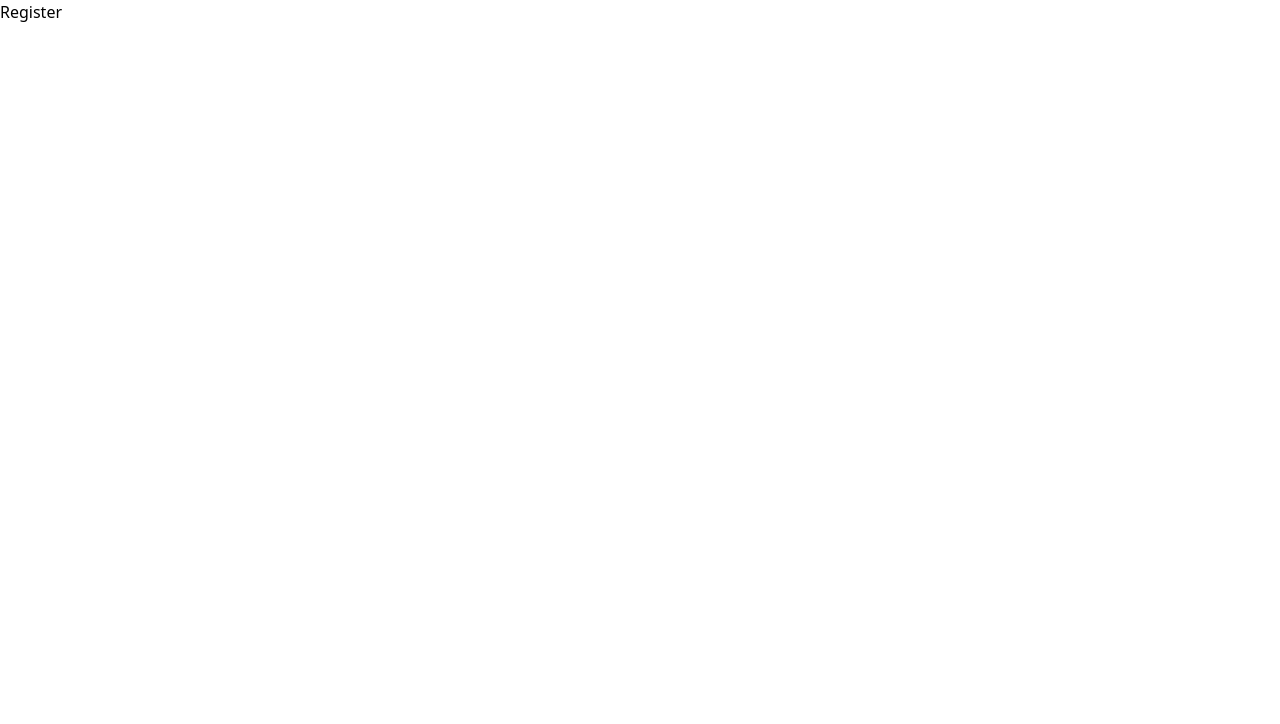
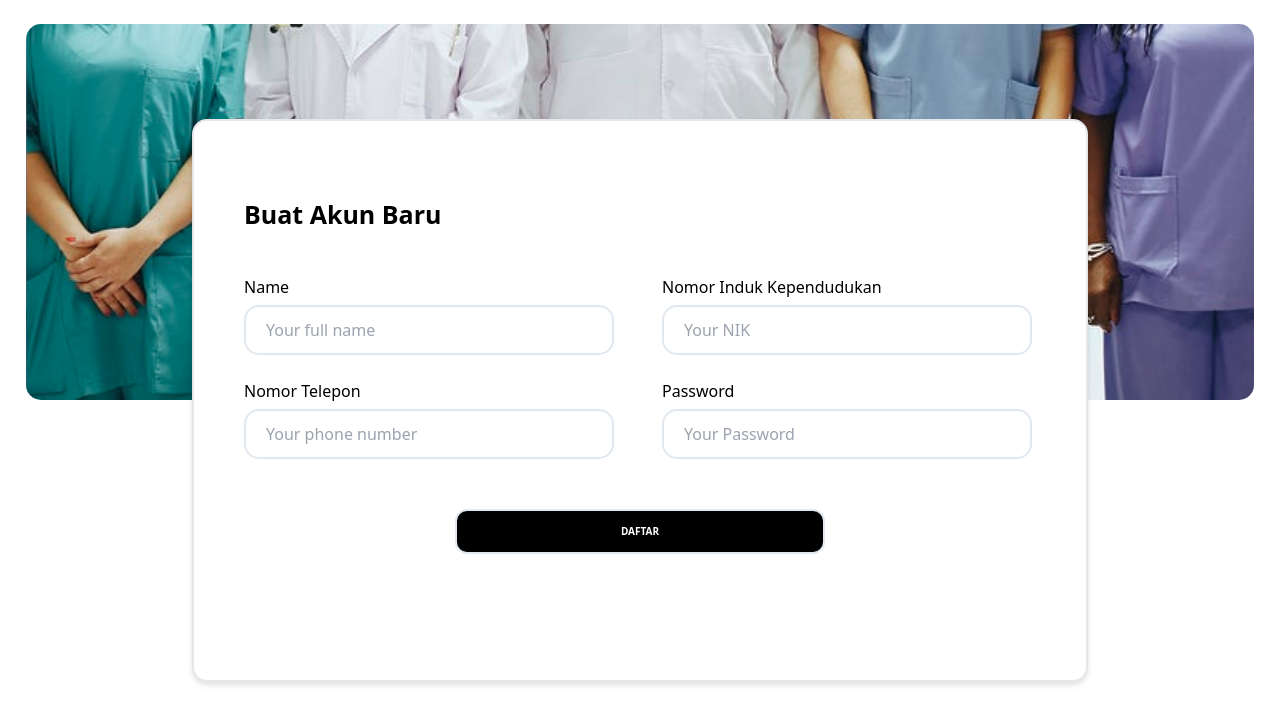
Before and after one commit to vaccination-booking-system/frontend-vaccine-system, a React (Create React App) app: page /register in a window 1280 px wide. Shown: the top 724 px of the page. Built offline with nearby package versions, Linux system fonts and the light colour scheme.

Commit message:
feat: slicing design menu register

```diff
--- a/src/pages/Auth/Register/index.jsx
+++ b/src/pages/Auth/Register/index.jsx
@@ -1,7 +1,79 @@
 import React from "react";
+import BackgroundRegister from "../../../assets/images/background-register.jpg";
 
 const Register = () => {
-  return <div>Register</div>;
+  return (
+    <>
+      <div className="flex flex-col justify-center items-center h-[100vh]">
+        <div className="h-[50%] w-[96%] bg-cover rounded-[15px] my-6 bg-bottom" style={{ backgroundImage: `url(${BackgroundRegister})` }}></div>
+        <div className="h-[50%] bg-white w-[100%]"></div>
+        <div className="w-[896px] h-[563px] bg-white border-2 rounded-[15px] z-20 drop-shadow-md absolute">
+          <div className="font-bold pl-[50px] pt-[75px] text-[25px]">Buat Akun Baru</div>
+          <div>
+            <form action="" method="post">
+              <div>
+                <div className="flex gap-x-12 pl-[50px] pt-[42px]">
+                  <div>
+                    <div>Name</div>
+                    <div className="pt-[6px]">
+                      <input
+                        type="text"
+                        placeholder="Your full name"
+                        className="rounded-[15px] pl-[20px] border-2 border-[#E2E8F0]"
+                        style={{ width: "370px", height: "50px" }}
+                      />
+                    </div>
+                  </div>
+                  <div>
+                    <div>Nomor Induk Kependudukan</div>
+                    <div className="pt-[6px]">
+                      <input
+                        type="text"
+                        placeholder="Your NIK"
+                        className="rounded-[15px] pl-[20px] border-2 border-[#E2E8F0]"
+                        style={{ width: "370px", height: "50px" }}
+                      />
+                    </div>
+                  </div>
+                </div>
+              </div>
+              <div>
+                <div className="flex gap-x-12 pl-[50px] pt-[24px]">
+                  <div>
+                    <div>Nomor Telepon</div>
+                    <div className="pt-[6px]">
+                      <input
+                        type="text"
+                        placeholder="Your phone number"
+                        className="rounded-[15px] pl-[20px] border-2 border-[#E2E8F0]"
+                        style={{ width: "370px", height: "50px" }}
+                      />
+                    </div>
+                  </div>
+                  <div>
+                    <div>Password</div>
+                    <div className="pt-[6px]">
+                      <input
+                        type="text"
+                        placeholder="Your Password"
+                        className="rounded-[15px] pl-[20px] border-2 border-[#E2E8F0]"
+                        style={{ width: "370px", height: "50px" }}
+                      />
+                    </div>
+                  </div>
+                </div>
+              </div>
+            </form>
+            <div className="flex justify-center pt-[50px]">
+              <button className="bg-black w-[370px] h-[45px] rounded-[12px] border-2 border-[#E2E8F0]" type="submit">
+                <div className="text-white text-[10px] font-bold">DAFTAR</div>
+              </button>
+            </div>
+          </div>
+        </div>
+      </div>
+    </>
+  );
 };
 
 export default Register;
```
Also changed, not shown: src/assets/images/background-register.jpg (added).
